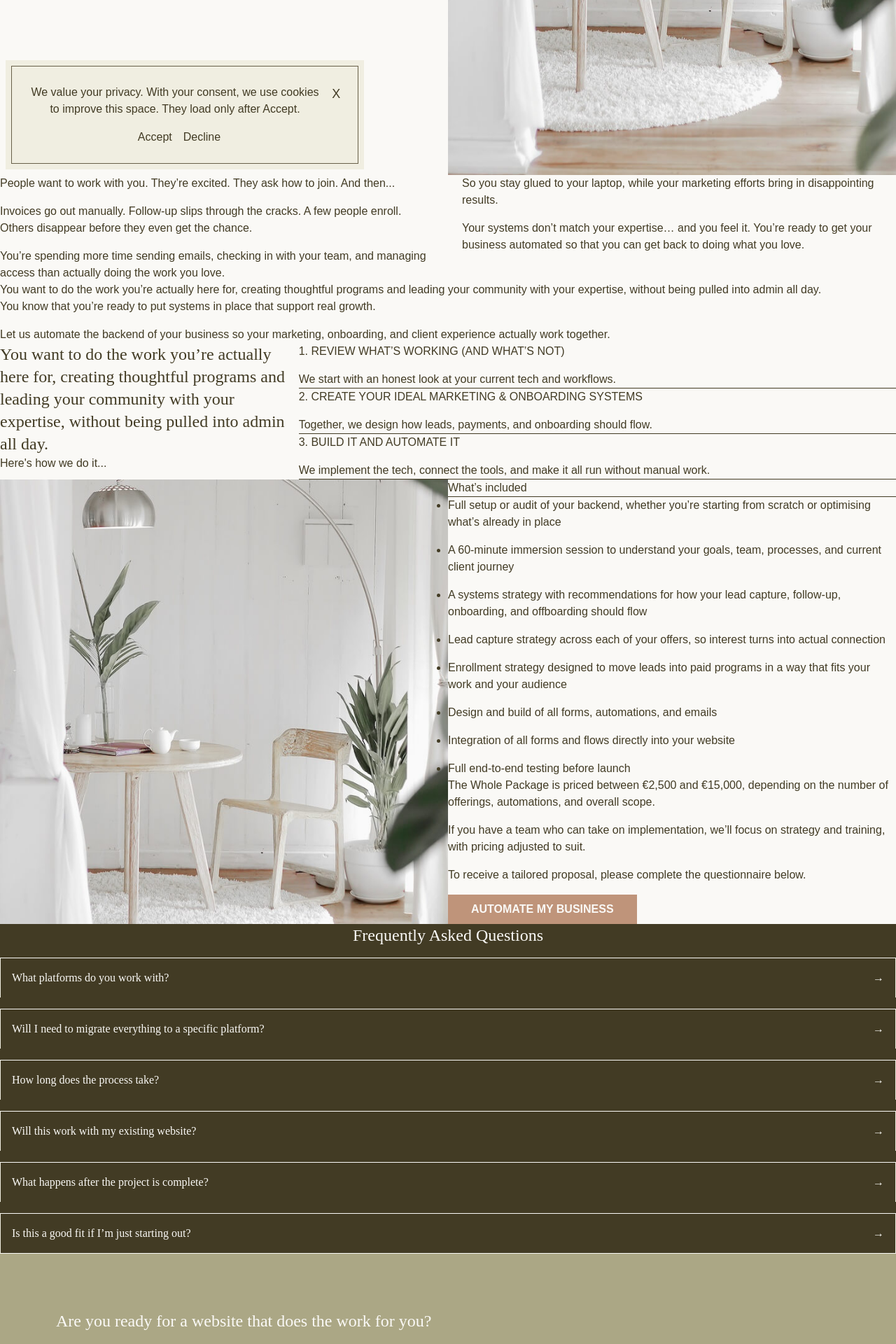
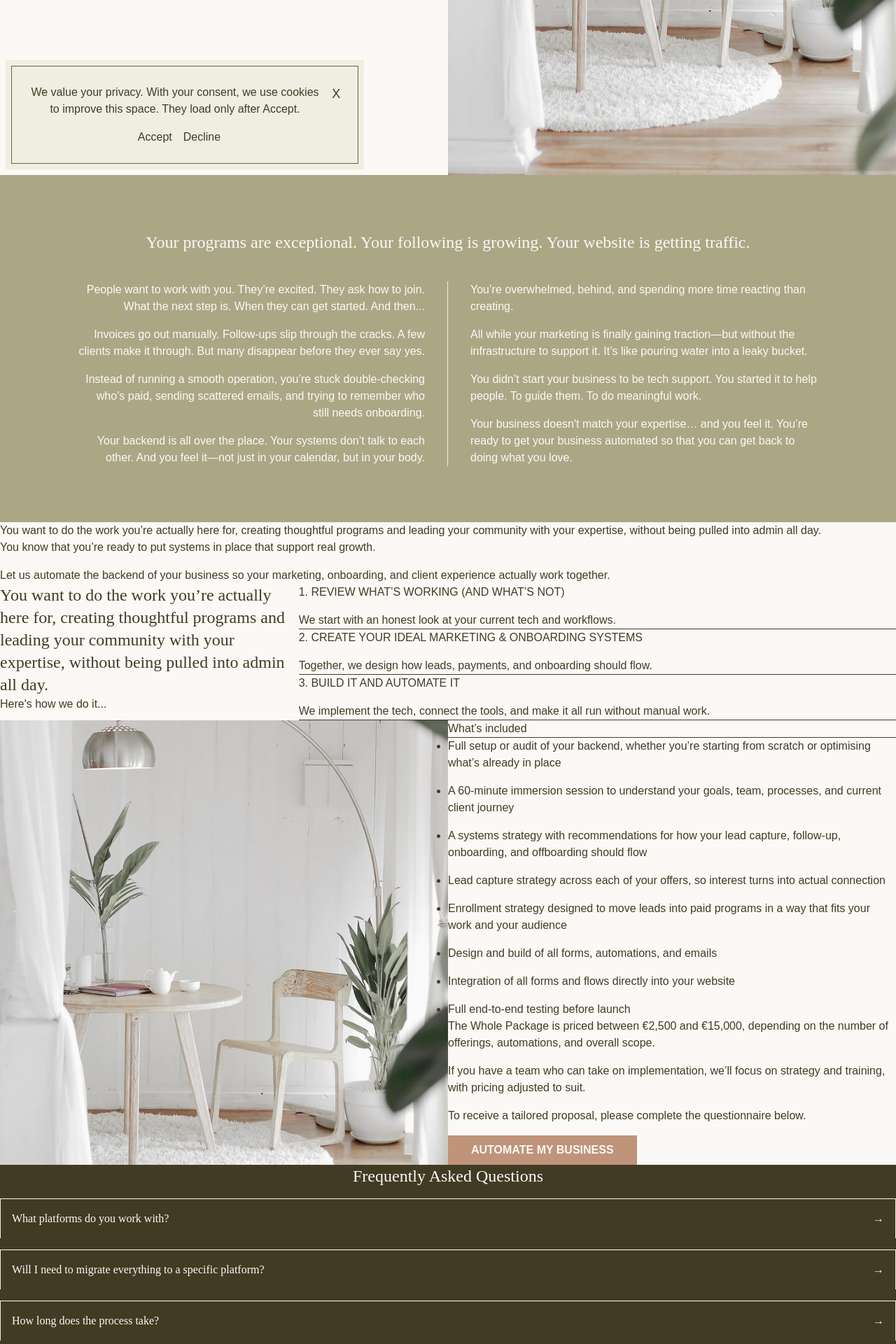
Before and after one commit to brittwoodard/brittanywoodard, a Jekyll site: the page built from website-systems-setup.html, in a window 1280 px wide. Shown: the part 650-2570 px from the top of the page at 70% size. Built offline with Jekyll 4.4.1, drawn with Linux system fonts in a browser that asks for light colours; some web fonts are replaced.

Commit message:
painpoints

```diff
--- a/assets/css/style.css
+++ b/assets/css/style.css
@@ -707,6 +707,9 @@ li:last-child {
 .ml-0 {
   margin-left: 0px;
 }
+.mb-10 {
+  margin-bottom: 2.5rem;
+}
 .block {
   display: block;
 }
@@ -749,6 +752,9 @@ li:last-child {
 .w-full {
   width: 100%;
 }
+.w-px {
+  width: 1px;
+}
 .grow {
   flex-grow: 1;
 }
@@ -776,6 +782,9 @@ li:last-child {
 .grid-cols-3 {
   grid-template-columns: repeat(3, minmax(0, 1fr));
 }
+.grid-cols-1 {
+  grid-template-columns: repeat(1, minmax(0, 1fr));
+}
 .flex-col {
   flex-direction: column;
 }
@@ -799,6 +808,14 @@ li:last-child {
 }
 .justify-items-stretch {
   justify-items: stretch;
+}
+.gap-10 {
+  gap: 2.5rem;
+}
+.space-y-4 > :not([hidden]) ~ :not([hidden]) {
+  --tw-space-y-reverse: 0;
+  margin-top: calc(1rem * calc(1 - var(--tw-space-y-reverse)));
+  margin-bottom: calc(1rem * var(--tw-space-y-reverse));
 }
 .divide-y > :not([hidden]) ~ :not([hidden]) {
   --tw-divide-y-reverse: 0;
@@ -838,6 +855,9 @@ li:last-child {
 }
 .border-b-0 {
   border-bottom-width: 0px;
+}
+.border-r {
+  border-right-width: 1px;
 }
 .border-dark {
   --tw-border-opacity: 1;
@@ -884,6 +904,9 @@ li:last-child {
   --tw-bg-opacity: 1;
   background-color: rgb(66 59 36 / var(--tw-bg-opacity));
 }
+.bg-x-light\/40 {
+  background-color: rgb(250 249 246 / 0.4);
+}
 .p-2 {
   padding: 0.5rem;
 }
@@ -895,6 +918,9 @@ li:last-child {
 }
 .p-4 {
   padding: 1rem;
+}
+.p-20 {
+  padding: 5rem;
 }
 .px-8 {
   padding-left: 2rem;
@@ -915,6 +941,10 @@ li:last-child {
 .py-8 {
   padding-top: 2rem;
   padding-bottom: 2rem;
+}
+.px-20 {
+  padding-left: 5rem;
+  padding-right: 5rem;
 }
 .text-left {
   text-align: left;
@@ -1024,6 +1054,9 @@ li:last-child {
   .md\:mt-0 {
     margin-top: 0px;
   }
+  .md\:block {
+    display: block;
+  }
   .md\:flex {
     display: flex;
   }
@@ -1050,6 +1083,9 @@ li:last-child {
   }
   .md\:grid-cols-3 {
     grid-template-columns: repeat(3, minmax(0, 1fr));
+  }
+  .md\:grid-cols-\[1fr_auto_1fr\] {
+    grid-template-columns: 1fr auto 1fr;
   }
   .md\:gap-20 {
     gap: 5rem;
--- a/website-systems-setup.html
+++ b/website-systems-setup.html
@@ -7,12 +7,16 @@ hero:
   featured_image: /uploads/gentle-within-1.jpg
 painpoints:
   heading_html: Your programs are exceptional. Your following is growing. Your website is getting traffic.
-  description_html: |
-    <p>People want to work with you. They’re excited. They ask how to join. And then...</p>
-    <p>Invoices go out manually. Follow-up slips through the cracks. A few people enroll. Others disappear before they even get the chance.</p>
-    <p>You’re spending more time sending emails, checking in with your team, and managing access than actually doing the work you love.</p>
-    <p>So you stay glued to your laptop, while your marketing efforts bring in disappointing results.</p>
-    <p>Your systems don’t match your expertise… and you feel it. You’re ready to get your business automated so that you can get back to doing what you love.</p>
+  description-left_html: |
+    <p>People want to work with you. They’re excited. They ask how to join. What the next step is. When they can get started. And then...</p>
+    <p>Invoices go out manually. Follow-ups slip through the cracks. A few clients make it through. But many disappear before they ever say yes.</p>
+    <p>Instead of running a smooth operation, you’re stuck double-checking who’s paid, sending scattered emails, and trying to remember who still needs onboarding.</p>
+    <p>Your backend is all over the place. Your systems don’t talk to each other. And you feel it—not just in your calendar, but in your body.</p>
+  description-right_html: |
+    <p>You’re overwhelmed, behind, and spending more time reacting than creating.</p>
+    <p>All while your marketing is finally gaining traction—but without the infrastructure to support it. It’s like pouring water into a leaky bucket.</p>
+    <p>You didn’t start your business to be tech support. You started it to help people. To guide them. To do meaningful work.</p>
+    <p>Your business doesn't match your expertise… and you feel it. You’re ready to get your business automated so that you can get back to doing what you love.</p>
 desires:
   heading_html: You want to do the work you’re actually here for, creating thoughtful programs and leading your community with your expertise, without being pulled into admin all day.
   description_html: |
@@ -89,11 +93,23 @@ cta:
 
 
 <!-- Painponts -->
-<section>
-  <h2>{{ page.painpoints.heading }}</h2>
+<section class="bg-main text-x-light p-20">
+  <h2 class="heading text-center mb-10">
+    {{ page.painpoints.heading_html }}
+  </h2>
 
-  <div class="columns-1 md:[column-count:2] md:[column-gap:2.5rem] md:[column-fill:balance]">
-    {{ page.painpoints.description_html }}
+  <div class="grid grid-cols-1 md:grid-cols-2 items-start">
+
+    <!-- Left column -->
+    <div class="text-right border-r border-x-light px-8">
+      {{ page.painpoints.description-left_html }}
+    </div>
+
+    <!-- Right column -->
+    <div class="text-left px-8">
+      {{ page.painpoints.description-right_html }}
+    </div>
+
   </div>
 </section>
 
```
